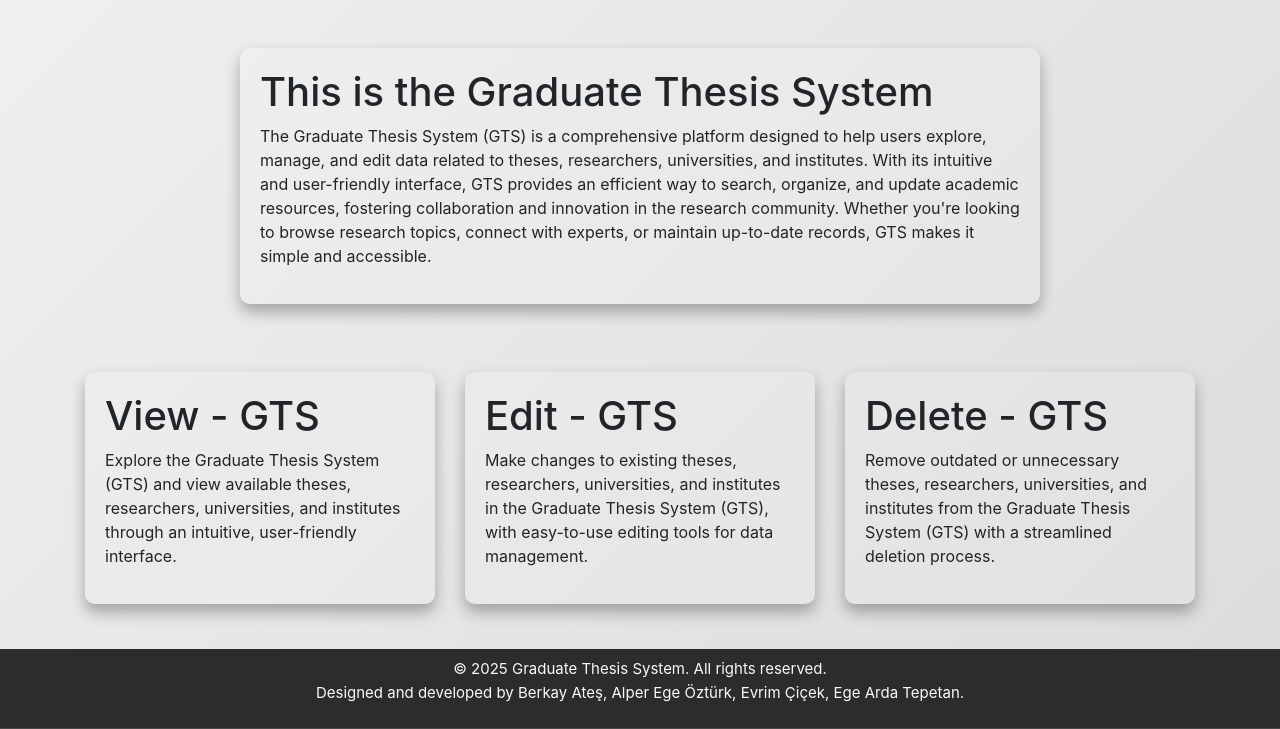
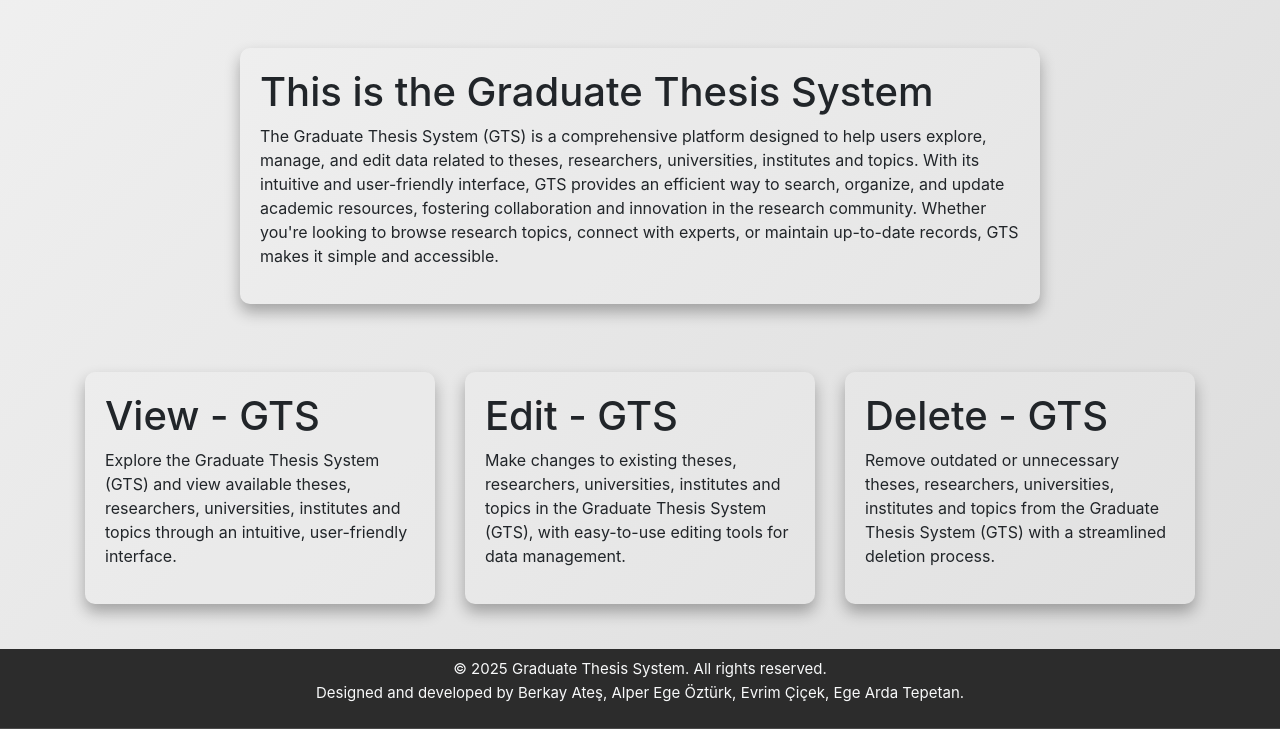
Before and after one commit to berkay8987/GraduateThesisSystem, a Flask app: page / in a window 1280 px wide. Shown: the part 71-800 px from the top of the page. Run offline with Flask 3, Linux system fonts and the light colour scheme.

Commit message:
Update index.html

```diff
--- a/app/templates/index.html
+++ b/app/templates/index.html
@@ -29,6 +29,7 @@
                     <a href="/persons" class="dropdown-item"><h5>Persons</h5></a>
                     <a href="/universities" class="dropdown-item"><h5>Universities</h5></a>
                     <a href="/institutes" class="dropdown-item"><h5>Institutes</h5></a>
+                    <a href="/topics" class="dropdown-item"><h5>Topics</h5></a>
                     <div class="dropdown-divider"></div>
                     <a href="/" class="dropdown-item"><h4>Take me back home!</h4></a>
                 </div>
@@ -58,7 +59,7 @@
 
     <div class="content-container mt-5">
         <h1>This is the Graduate Thesis System</h1>
-        <p>The Graduate Thesis System (GTS) is a comprehensive platform designed to help users explore, manage, and edit data related to theses, researchers, universities, and institutes. With its intuitive and user-friendly interface, GTS provides an efficient way to search, organize, and update academic resources, fostering collaboration and innovation in the research community. Whether you're looking to browse research topics, connect with experts, or maintain up-to-date records, GTS makes it simple and accessible.</p>
+        <p>The Graduate Thesis System (GTS) is a comprehensive platform designed to help users explore, manage, and edit data related to theses, researchers, universities, institutes and topics. With its intuitive and user-friendly interface, GTS provides an efficient way to search, organize, and update academic resources, fostering collaboration and innovation in the research community. Whether you're looking to browse research topics, connect with experts, or maintain up-to-date records, GTS makes it simple and accessible.</p>
     </div>
 
     <div class="container mt-5">
@@ -66,19 +67,19 @@
             <div class="col-md-4">
                 <div class="content-container">
                     <h1>View - GTS</h1>
-                    <p>Explore the Graduate Thesis System (GTS) and view available theses, researchers, universities, and institutes through an intuitive, user-friendly interface.</p>
+                    <p>Explore the Graduate Thesis System (GTS) and view available theses, researchers, universities, institutes and topics through an intuitive, user-friendly interface.</p>
                 </div>
             </div>
             <div class="col-md-4">
                 <div class="content-container">
                     <h1>Edit - GTS</h1>
-                    <p>Make changes to existing theses, researchers, universities, and institutes in the Graduate Thesis System (GTS), with easy-to-use editing tools for data management.</p>
+                    <p>Make changes to existing theses, researchers, universities, institutes and topics in the Graduate Thesis System (GTS), with easy-to-use editing tools for data management.</p>
                 </div>
             </div>
             <div class="col-md-4">
                 <div class="content-container">
                     <h1>Delete - GTS</h1>
-                    <p>Remove outdated or unnecessary theses, researchers, universities, and institutes from the Graduate Thesis System (GTS) with a streamlined deletion process.</p>
+                    <p>Remove outdated or unnecessary theses, researchers, universities, institutes and topics from the Graduate Thesis System (GTS) with a streamlined deletion process.</p>
                 </div>
             </div>
         </div>
```
